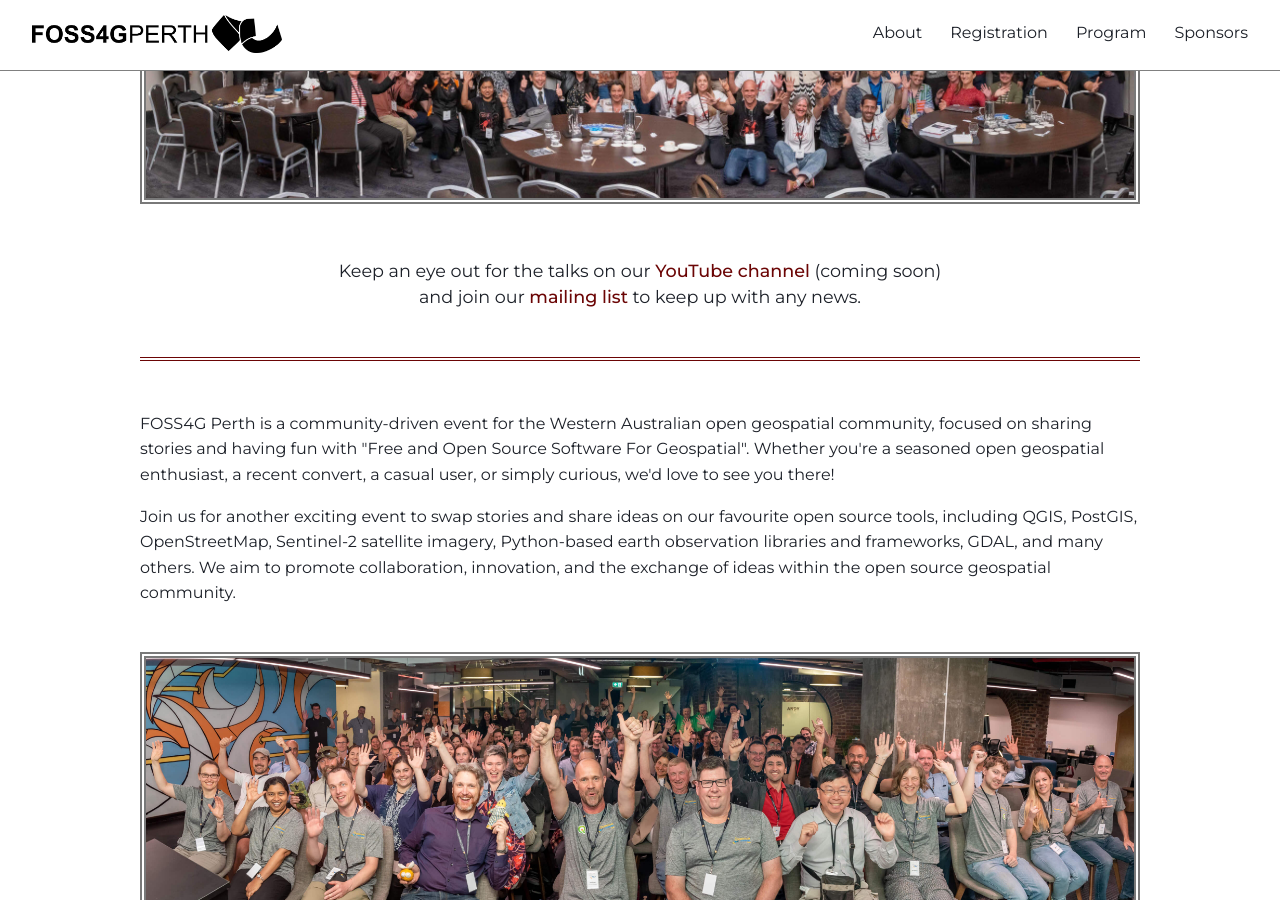
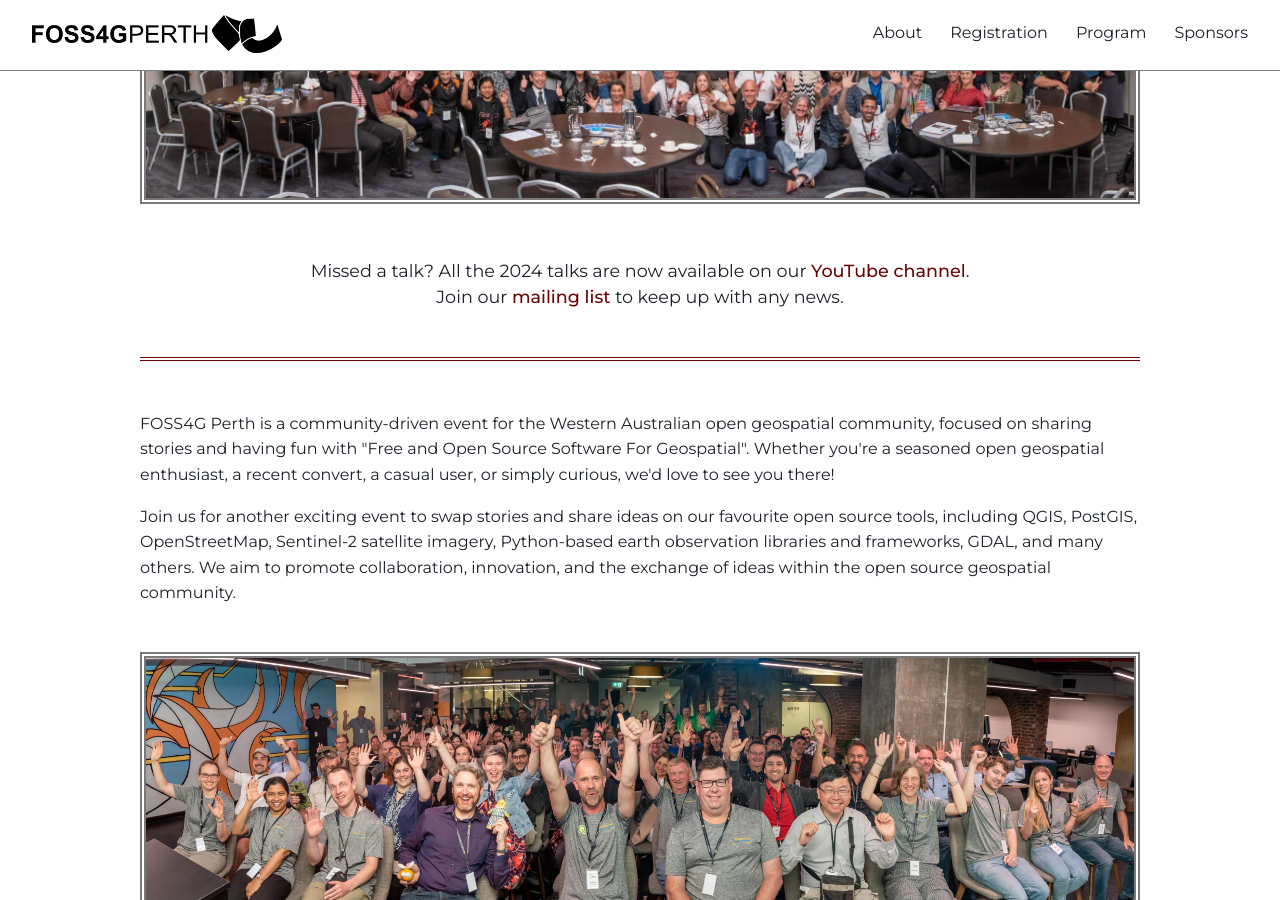
Before and after one commit to foss4g-perth-org/foss4g-perth-org.github.io, a Jekyll site: the page built from index.md, in a window 1280 px wide and 900 px high, scrolled down 840 px. Built offline with Jekyll 4.4.1, drawn with Linux system fonts in a browser that asks for light colours; comment, search, counter and statistics services are not loaded.

Commit message:
Small update on videos

```diff
--- a/index.md
+++ b/index.md
@@ -11,7 +11,7 @@ id: home
       <div class="news-box">
         <h2>Thanks for joining us and making FOSS4G Perth 2024 such a great day!</h2>
         <img src="/assets/img/foss4g_perth_2024.jpg" alt="Perth FOSS4G community members 2024"/>
-        <p>Keep an eye out for the talks on our <a href="https://www.youtube.com/@FOSS4GPerth/videos">YouTube channel</a> (coming soon)<br> and join our <a href="#signup">mailing list</a> to keep up with any news.</p>
+        <p>Missed a talk? All the 2024 talks are now available on our <a href="https://www.youtube.com/@FOSS4GPerth/videos">YouTube channel</a>.<br>Join our <a href="#signup">mailing list</a> to keep up with any news.</p>
       </div>
   </div>
 
```
